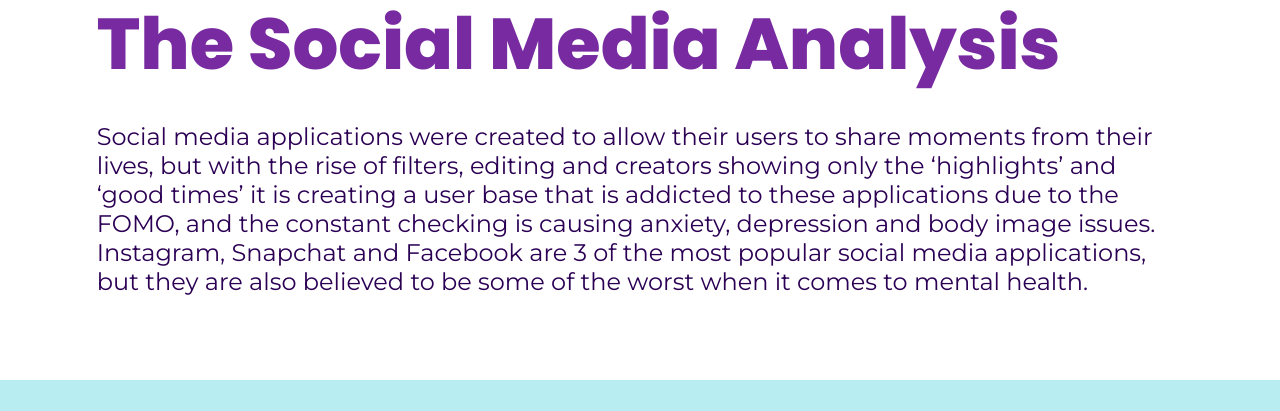
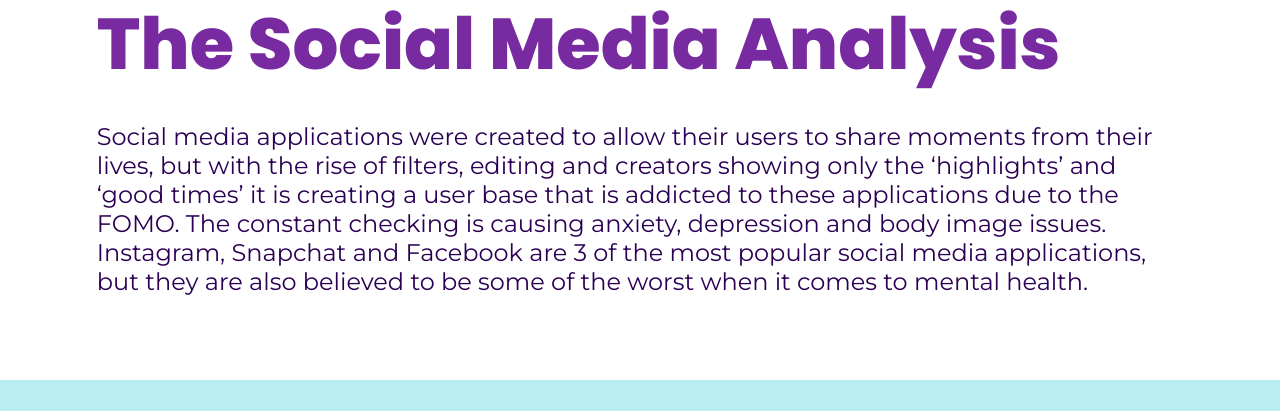
Before and after one commit to ellarmchambers/TheEthicalSocialMediaProject, a plain HTML site: page ethical-investigation.html in a window 1280 px wide. Shown: the part 4000-4411 px from the top of the page. Drawn offline with Linux system fonts and the light colour scheme.

Commit message:
Text change

```diff
--- a/ethical-investigation.html
+++ b/ethical-investigation.html
@@ -186,7 +186,7 @@
         <div class="section background-white">
             <div class="sm-analysis ethical-content hide-row" id="social-media-analysis-animation"><!-- Calling animations -->
                 <h1>The Social Media Analysis</h1><!-- Section content -->
-                <p>Social media applications were created to allow their users to share moments from their lives, but with the rise of filters, editing and creators showing only the ‘highlights’ and ‘good times’ it is creating a user base that is addicted to these applications due to the FOMO, and the constant checking is causing anxiety, depression and body image issues. Instagram, Snapchat and Facebook are 3 of the most popular social media applications, but they are also believed to be some of the worst when it comes to mental health.</p>
+                <p>Social media applications were created to allow their users to share moments from their lives, but with the rise of filters, editing and creators showing only the ‘highlights’ and ‘good times’ it is creating a user base that is addicted to these applications due to the FOMO. The constant checking is causing anxiety, depression and body image issues. Instagram, Snapchat and Facebook are 3 of the most popular social media applications, but they are also believed to be some of the worst when it comes to mental health.</p>
             </div>
         </div>
 
```
